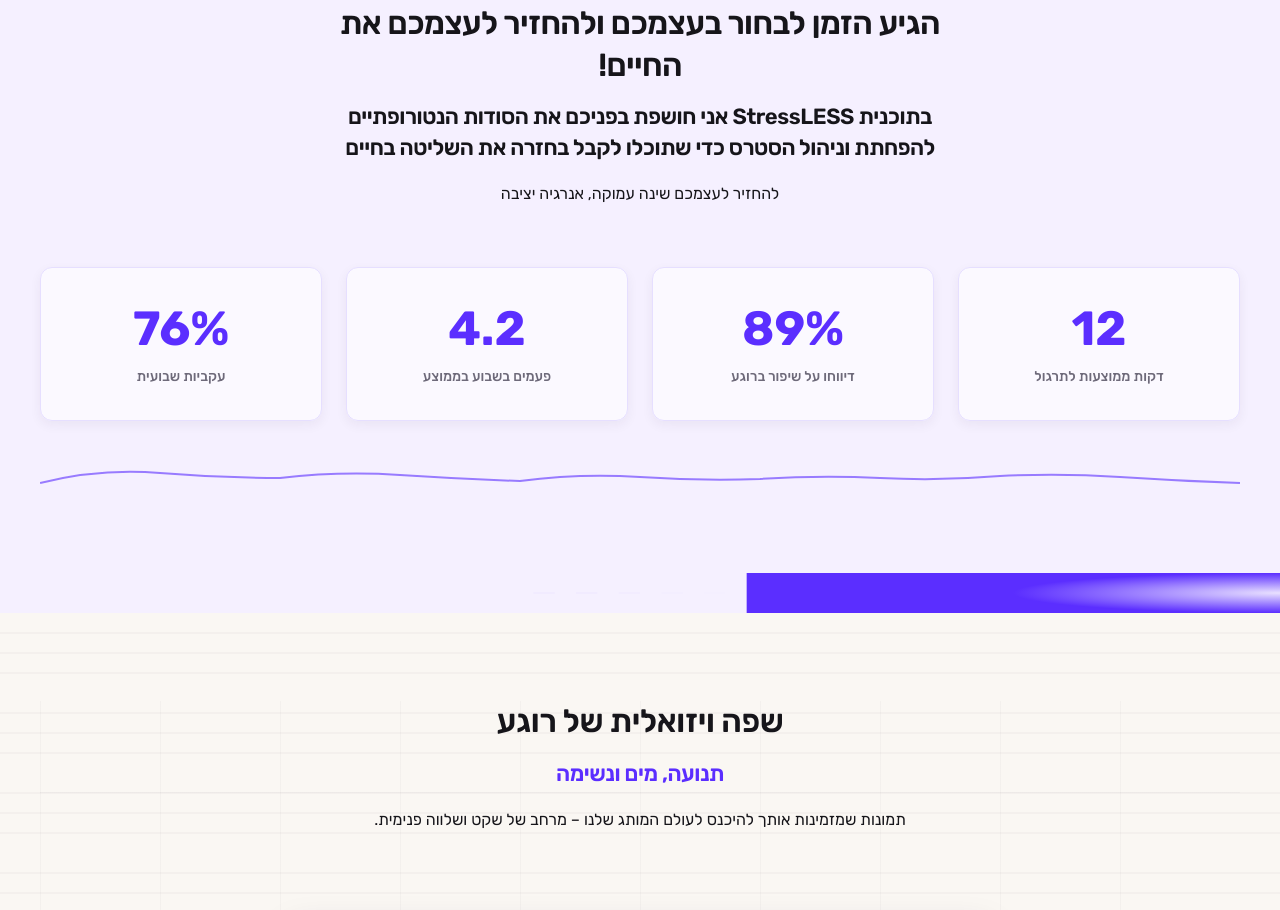
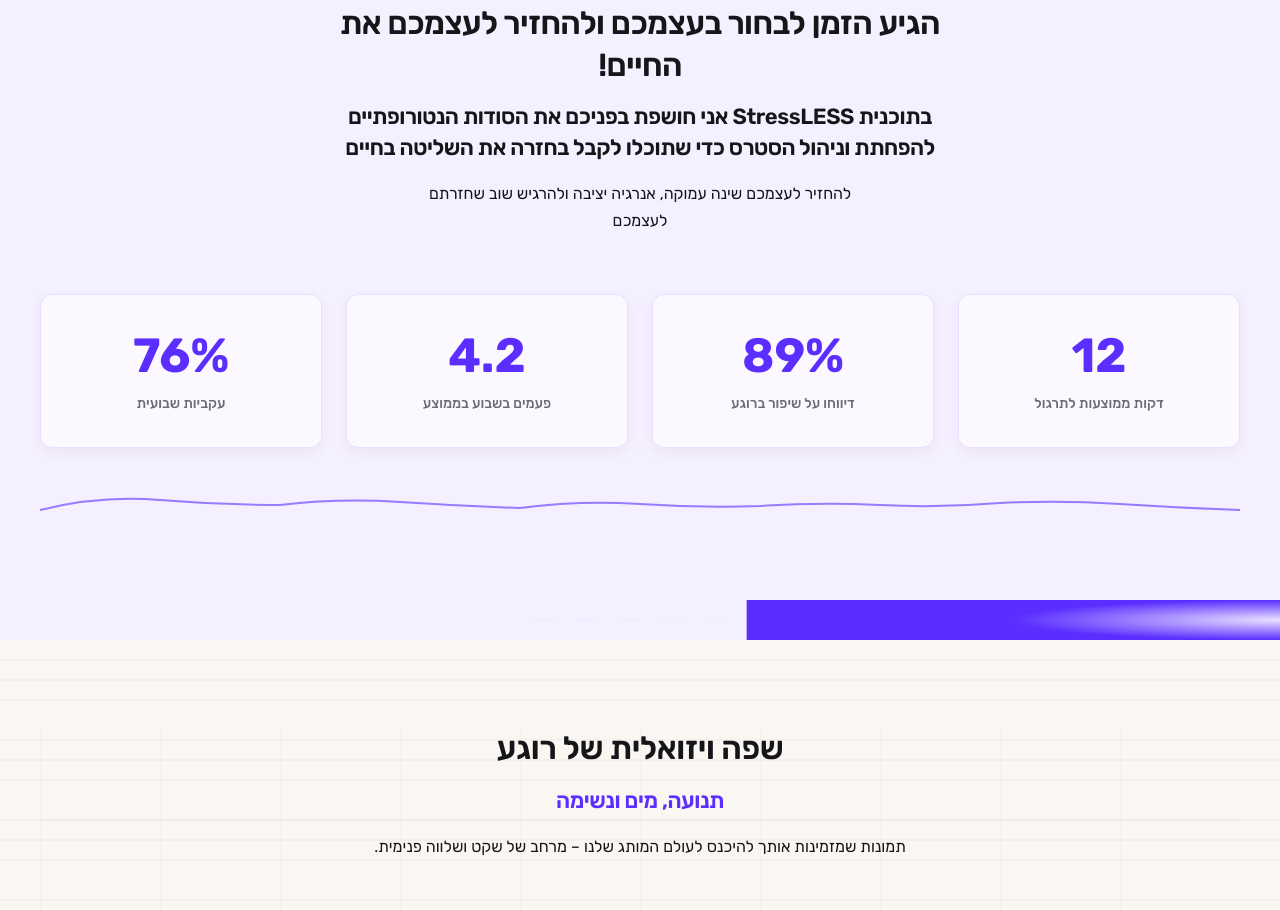
Before and after one commit to slipwoker/zappy-website-2f3bc076-d7c2-44fc-9cd3-4d17fbb66d3e, a plain HTML site: page index.html in a window 1280 px wide. Shown: the part 1976-2886 px from the top of the page. Drawn offline with Linux system fonts and the light colour scheme.

```diff
--- a/index.html
+++ b/index.html
@@ -445,7 +445,7 @@
     <div class="home-stats-intro">
       <h2 class="home-stats-title">הגיע הזמן לבחור בעצמכם ולהחזיר לעצמכם את החיים!</h2>
       <h3 class="home-stats-subtitle">בתוכנית StressLESS אני חושפת בפניכם את הסודות הנטורופתיים להפחתת וניהול הסטרס כדי שתוכלו לקבל בחזרה את השליטה בחיים</h3>
-      <p class="home-stats-description">להחזיר לעצמכם שינה עמוקה, אנרגיה יציבה</p>
+      <p class="home-stats-description">להחזיר לעצמכם שינה עמוקה, אנרגיה יציבה ולהרגיש שוב שחזרתם לעצמכם</p>
     </div>
 
     <div class="home-stats-metrics-wrapper">
```
Also changed, not shown: public/index.html (+1 -1 lines), 3 other files.
